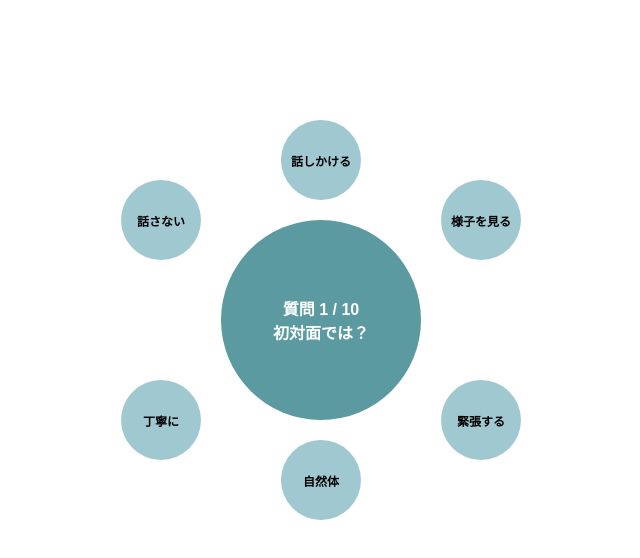
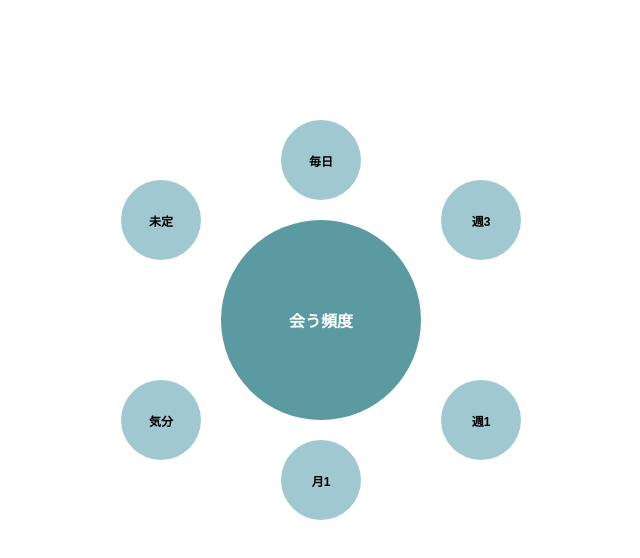
Before and after one commit to Takulogy/love-chat-clean, a React (Vite) app: page / in a window 1280 px wide. Shown: the top 558 px of the page, without its empty margins (319-959 px from the left). Built offline with nearby package versions, Linux system fonts and the light colour scheme.

Commit message:
復元: Tailwind用 index.css を追加

```diff
--- a/src/LoveCheckForm.jsx
+++ b/src/LoveCheckForm.jsx
@@ -1,49 +1,78 @@
-import React, { useState } from 'react';
-import './LoveCheckForm.css';
+import React, { useState } from "react";
+import "./LoveCheckForm.css";
 
 const questions = [
   {
-    question: "初対面では？",
-    options: ["話しかける", "様子を見る", "緊張する", "自然体", "丁寧に", "話さない"]
+    text: "会う頻度",
+    options: ["毎日", "週3", "週1", "月1", "気分", "未定"],
+    scores: [
+      { passion: 2 }, { passion: 1 }, { cool: 1 }, { cool: 2 }, { independent: 1 }, { independent: 2 }
+    ]
   },
   {
-    question: "恋人には？",
-    options: ["甘える", "甘えられ", "対等", "リード", "合わせる", "距離取る"]
+    text: "返信速度",
+    options: ["即レス", "30分", "1時間", "半日", "1日", "気が向けば"],
+    scores: [
+      { empathy: 2 }, { empathy: 1 }, { cool: 1 }, { cool: 2 }, { independent: 1 }, { independent: 2 }
+    ]
   },
   {
-    question: "ケンカしたら？",
-    options: ["すぐ謝る", "話し合う", "距離置く", "待つ", "怒る", "流す"]
+    text: "主導権",
+    options: ["全部任せたい", "多めに任せたい", "半々", "自分が多め", "自分が全部", "その時次第"],
+    scores: [
+      { dependent: 2 }, { dependent: 1 }, {}, { independent: 1 }, { independent: 2 }, { cool: 1 }
+    ]
   },
   {
-    question: "連絡頻度は？",
-    options: ["毎日多く", "1日1回", "必要だけ", "気まぐれ", "会話重視", "任せる"]
+    text: "ケンカの後",
+    options: ["即謝る", "すぐ仲直り", "距離とる", "しばらく無視", "記憶消す", "そもそも怒らない"],
+    scores: [
+      { empathy: 2 }, { empathy: 1 }, { cool: 1 }, { cool: 2 }, { passion: 1 }, { independent: 1 }
+    ]
   },
   {
-    question: "大事なものは？",
-    options: ["信頼", "相性", "会話", "価値観", "見た目", "安心感"]
+    text: "理想のデート",
+    options: ["遊園地", "カフェ", "自然", "旅行", "家", "映画"],
+    scores: [
+      { passion: 2 }, { empathy: 1 }, { cool: 1 }, { passion: 1 }, { independent: 1 }, { cool: 1 }
+    ]
   },
   {
-    question: "好きになったら？",
-    options: ["即アタック", "徐々に接近", "見守る", "伝える", "待つ", "距離とる"]
+    text: "愛情表現",
+    options: ["言葉が重要", "行動で示す", "表情で伝える", "恥ずかしい", "いらない", "時々する"],
+    scores: [
+      { empathy: 2 }, { passion: 2 }, { empathy: 1 }, { cool: 1 }, { independent: 2 }, { cool: 1 }
+    ]
   },
   {
-    question: "自分と恋人",
-    options: ["恋人優先", "バランス", "自分時間", "流れ次第", "考えない", "気分次第"]
+    text: "浮気の境界線",
+    options: ["連絡でアウト", "食事もダメ", "手を繋いだら", "キスから", "体の関係", "定義しない"],
+    scores: [
+      { dependent: 2 }, { dependent: 1 }, { empathy: 1 }, { passion: 1 }, { cool: 2 }, { independent: 2 }
+    ]
   },
   {
-    question: "求めることは？",
-    options: ["やさしさ", "笑い", "誠実", "行動力", "安心", "刺激"]
+    text: "連絡頻度",
+    options: ["1日10回", "5回", "2回", "1回", "気分", "気づいたら"],
+    scores: [
+      { empathy: 2 }, { empathy: 1 }, {}, { cool: 1 }, { independent: 1 }, { independent: 2 }
+    ]
   },
   {
-    question: "理想の休日は？",
-    options: ["家で", "外出", "旅行", "映画", "自由", "友達と"]
+    text: "価値観の違い",
+    options: ["合わせる", "話し合う", "我慢する", "無視する", "すぐ別れる", "放置"],
+    scores: [
+      { empathy: 2 }, { cool: 1 }, { dependent: 1 }, { cool: 2 }, { independent: 2 }, { independent: 1 }
+    ]
   },
   {
-    question: "惹かれる所は？",
-    options: ["仕草", "声", "笑顔", "考え方", "趣味", "雰囲気"]
+    text: "嫉妬した時",
+    options: ["我慢", "言う", "泣く", "怒る", "無視", "黙る"],
+    scores: [
+      { cool: 2 }, { empathy: 2 }, { dependent: 1 }, { passion: 2 }, { cool: 1 }, { independent: 1 }
+    ]
   }
 ];
-
 
 const LoveCheckForm = () => {
   const [currentQuestion, setCurrentQuestion] = useState(0);
@@ -51,28 +80,41 @@ const LoveCheckForm = () => {
   const [selected, setSelected] = useState(null);
   const [isCompleted, setIsCompleted] = useState(false);
   const [isGathering, setIsGathering] = useState(false);
-    const [fadeClass, setFadeClass] = useState('fade-in');
+  const [fadeClass, setFadeClass] = useState("fade-in");
+  const [score, setScore] = useState({
+    passion: 0,
+    cool: 0,
+    independent: 0,
+    dependent: 0,
+    empathy: 0
+  });
 
   const handleSelect = (index) => {
     setSelected(index);
     setIsGathering(true);
 
+    const selectedScore = questions[currentQuestion].scores[index];
+    const newScore = { ...score };
+
+    for (const key in selectedScore) {
+      newScore[key] += selectedScore[key];
+    }
+
     const newAnswers = [...answers, questions[currentQuestion].options[index]];
 
-        // gatherアニメーションが終わったあとにfadeOut
     setTimeout(() => {
-            setFadeClass('fade-out');
+      setFadeClass("fade-out");
     }, 1500);
 
-        // フェードアウト後に次の質問へ
     setTimeout(() => {
       setAnswers(newAnswers);
+      setScore(newScore);
       setSelected(null);
       setIsGathering(false);
 
       if (currentQuestion + 1 < questions.length) {
         setCurrentQuestion(currentQuestion + 1);
-                setFadeClass('fade-in');
+        setFadeClass("fade-in");
       } else {
         setIsCompleted(true);
       }
@@ -85,54 +127,63 @@ const LoveCheckForm = () => {
     setSelected(null);
     setIsCompleted(false);
     setIsGathering(false);
-        setFadeClass('fade-in');
+    setFadeClass("fade-in");
+    setScore({
+      passion: 0,
+      cool: 0,
+      independent: 0,
+      dependent: 0,
+      empathy: 0
+    });
   };
-
-    if (isCompleted) {
-        return (
-            <div className="form-container">
-                <div className="result-box">
-                    <h2>診断完了！</h2>
-                    <p>あなたの回答:</p>
-                    <ul>
-                        {answers.map((answer, index) => (
-                            <li key={index}>{questions[index].question} → {answer}</li>
-                        ))}
-                    </ul>
-                    <button onClick={resetQuiz}>もう一度診断する</button>
-                </div>
-            </div>
-        );
-    }
-
-    const current = questions[currentQuestion];
 
   return (
     <div className="form-container">
+      {!isCompleted ? (
+        <>
+          <div className="center-circle">
+            {questions[currentQuestion].text}
+          </div>
           <div className={`options-container ${fadeClass}`}>
-                <div className="center-circle">
-                    <div>
-                        <div className="question-count">
-                            質問 {currentQuestion + 1} / {questions.length}
-                        </div>
-                        <div>{current.question}</div>
-                    </div>
-                </div>
-                {current.options.map((option, index) => (
+            {questions[currentQuestion].options.map((option, index) => (
               <div
                 key={index}
-                        className={`option-circle option-${index}
-                                                          ${selected === index ? 'selected' : ''}
-                                                          ${isGathering && selected !== index ? 'fade-out' : ''}
-                                                          ${isGathering && selected === index ? 'gathering' : ''}`}
-                        onClick={() => !isGathering && handleSelect(index)}
+                className={`option-circle option-${index} ${
+                  selected === index ? "selected" : ""
+                } ${isGathering && selected !== index ? "gathering" : ""}`}
+                onClick={() => handleSelect(index)}
               >
                 {option}
               </div>
             ))}
           </div>
+        </>
+      ) : (
+        <div className="result">
+          <h2>診断完了！</h2>
+          <p>あなたのタイプは：「{getPersonalityType(score)}」です</p>
+          <button onClick={resetQuiz}>もう一度診断する</button>
+        </div>
+      )}
     </div>
   );
 };
 
+// スコアからタイプを判定
+const getPersonalityType = (score) => {
+  const maxKey = Object.keys(score).reduce((a, b) =>
+    score[a] > score[b] ? a : b
+  );
+
+  const typeMap = {
+    passion: "ジェットコースター姫",
+    cool: "氷の貴公子",
+    independent: "風まかせ猫",
+    dependent: "抱っこハムスター",
+    empathy: "涙もろいイルカ"
+  };
+
+  return typeMap[maxKey] || "ミステリービースト";
+};
+
 export default LoveCheckForm;
```
Lines whose indentation alone changed are shown as unchanged.
